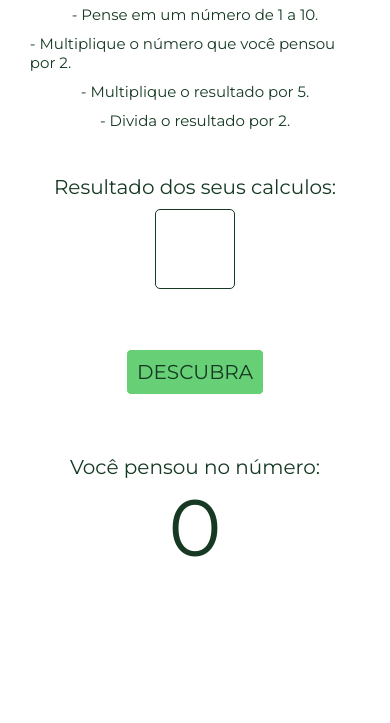
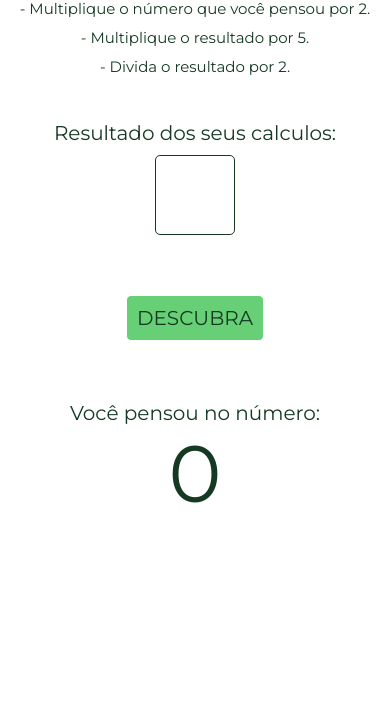
Before and after one commit to AdrianKnapp/GuessingYourThinking, a plain HTML site: page index.html in a window 390 px wide. Shown: the part 121-844 px from the top of the page. Drawn offline with Linux system fonts and the light colour scheme.

Commit message:
Terceiro

```diff
--- a/assets/css/style.css
+++ b/assets/css/style.css
@@ -93,6 +93,14 @@ body {
 
 
 @media (max-width: 650px) and (min-width:320px) {
+    body {
+        margin: 0;
+        padding: 0;
+    }
+    .box {
+        margin: 0;
+        padding: 15px;
+    }
     .container {
         padding-top: 0px;
     }
```
